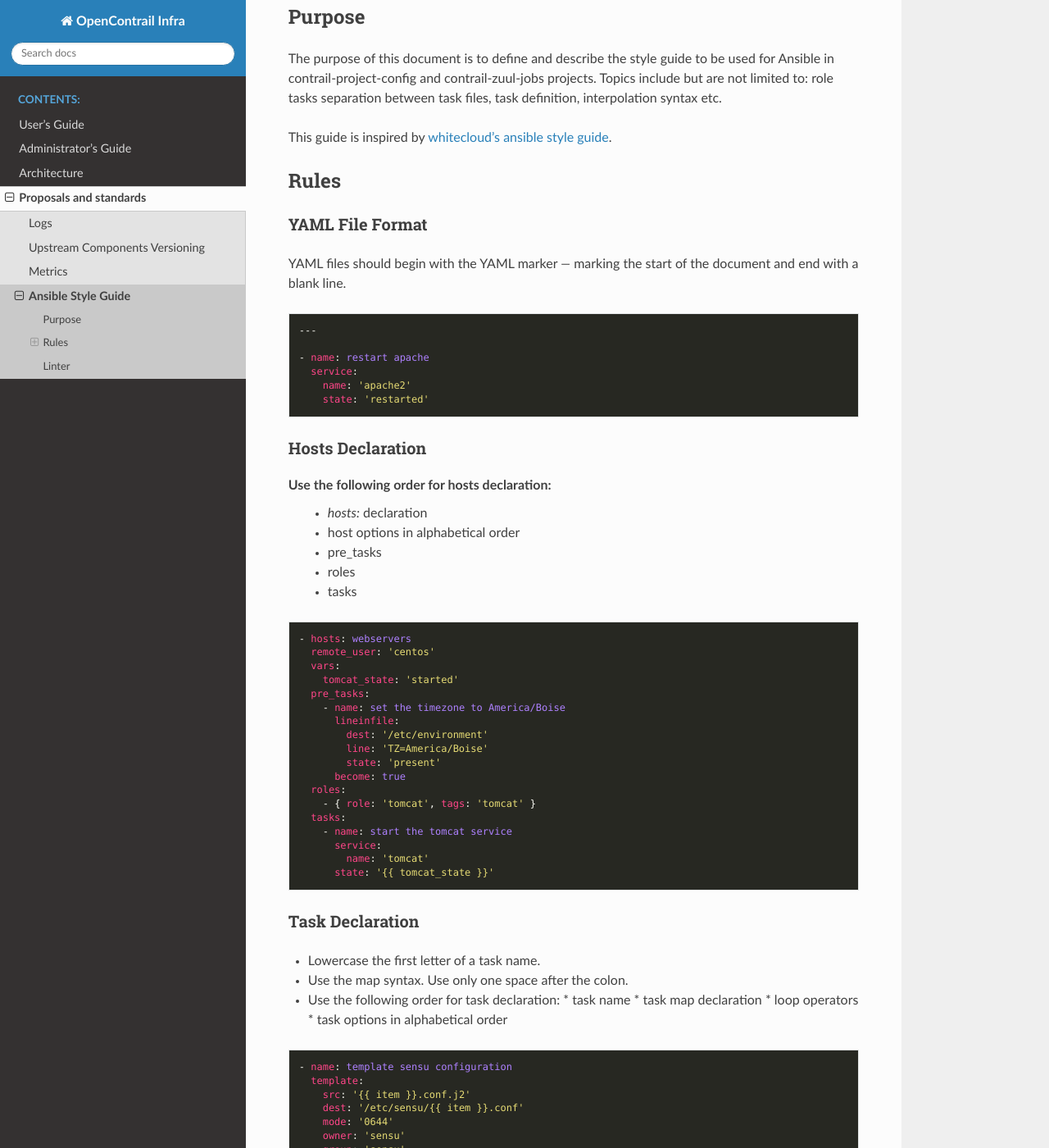
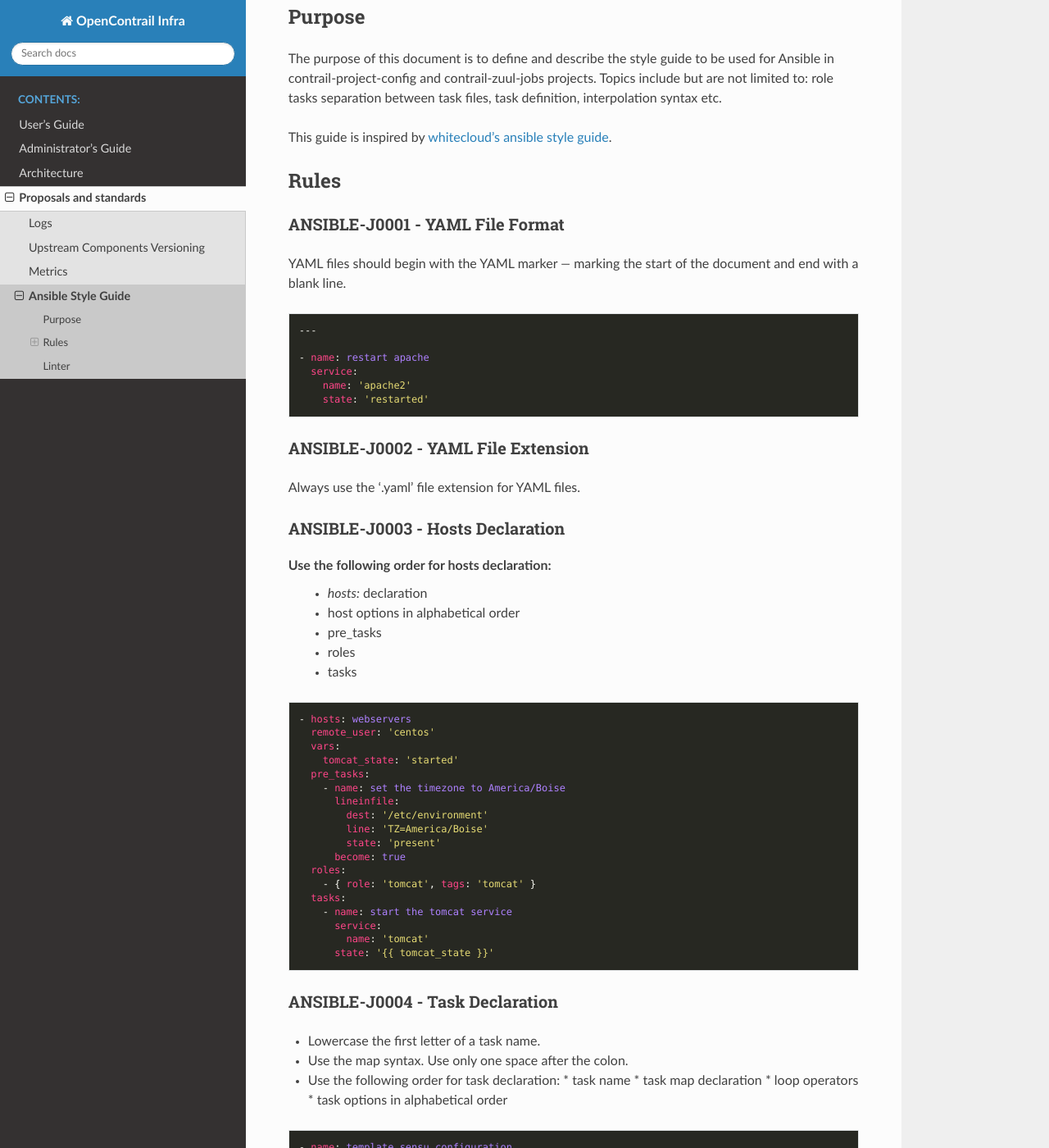
Before and after one commit to wurbanski/contrail-infra-doc, a Sphinx documentation site: the page built from source/rfc/ansible-style-guide.rst, in a window 1280 px wide and 1400 px high, scrolled down 203 px. Shown: the whole window at 82% size. Built offline with Sphinx 7.4.7 and the Read the Docs theme 2.0.0, drawn with Linux system fonts in a browser that asks for light colours; some of the changed text lies outside the part shown.

Commit message:
Update ansible-style-guide.st with id values of rules. Add new file extension rule.

```diff
--- a/source/rfc/ansible-style-guide.rst
+++ b/source/rfc/ansible-style-guide.rst
@@ -13,8 +13,8 @@ This guide is inspired by `whitecloud's ansible style guide <https://github.com/
 Rules
 -----
 
-YAML File Format
-^^^^^^^^^^^^^^^^
+ANSIBLE-J0001 - YAML File Format
+^^^^^^^^^^^^^^^^^^^^^^^^^^^^^^^^
 
 YAML files should begin with the YAML marker `---` marking the start of the document and end with a blank line.
 
@@ -27,9 +27,13 @@ YAML files should begin with the YAML marker `---` marking the start of the docu
       name: 'apache2'
       state: 'restarted'
 
+ANSIBLE-J0002 - YAML File Extension
+^^^^^^^^^^^^^^^^^^^^^^^^^^^^^^^^^^^
 
-Hosts Declaration
-^^^^^^^^^^^^^^^^^
+Always use the '.yaml' file extension for YAML files.
+
+ANSIBLE-J0003 - Hosts Declaration
+^^^^^^^^^^^^^^^^^^^^^^^^^^^^^^^^^
 
 Use the following order for hosts declaration:
   * `hosts:` declaration
@@ -59,8 +63,8 @@ Use the following order for hosts declaration:
           name: 'tomcat'
         state: '{{ tomcat_state }}'
 
-Task Declaration
-^^^^^^^^^^^^^^^^
+ANSIBLE-J0004 - Task Declaration
+^^^^^^^^^^^^^^^^^^^^^^^^^^^^^^^^
 
 * Lowercase the first letter of a task name.
 * Use the map syntax. Use only one space after the colon.
@@ -85,8 +89,8 @@ Task Declaration
       - sensu-server
     become: true
 
-Role File Structure
-^^^^^^^^^^^^^^^^^^^
+ANSIBLE-J0005 - Role File Structure
+^^^^^^^^^^^^^^^^^^^^^^^^^^^^^^^^^^^
 
 The number and size of task definitions in a task file should be kept in reasonable
 bounds. Should a single task file get too big, it should be separated into multiple
@@ -112,8 +116,8 @@ For the above structure, the main.yaml file would hold:
   - include_tasks: kolla-logs.yaml
   - include_tasks: sanity-logs.yaml
 
-Quotes
-^^^^^^
+ANSIBLE-J0006 - Quotes
+^^^^^^^^^^^^^^^^^^^^^^
 
 Always quote strings (defaulting to single quotes). Do NOT quote:
 
@@ -142,8 +146,8 @@ Use double quotes only where single quotes can not be used to write syntacticall
         register: registered_var
         when: not my_boolean
 
-Booleans
-^^^^^^^^
+ANSIBLE-J0007 - Booleans
+^^^^^^^^^^^^^^^^^^^^^^^^
 
 Use true/false for boolean values.
 
@@ -154,8 +158,8 @@ Use true/false for boolean values.
     roles:
       - add-ssh-keys
 
-Variables
-^^^^^^^^^
+ANSIBLE-J0008 - Variables
+^^^^^^^^^^^^^^^^^^^^^^^^^
 
 Use `snake_case` for variable names:
 
@@ -165,8 +169,8 @@ Use `snake_case` for variable names:
   my_number: '42'
   my_boolean: true
 
-Module Usage
-^^^^^^^^^^^^
+ANSIBLE-J0009 - Module Usage
+^^^^^^^^^^^^^^^^^^^^^^^^^^^^
 
 Use the following modules by default:
   * `package` instead of `yum` and `apt`
```
